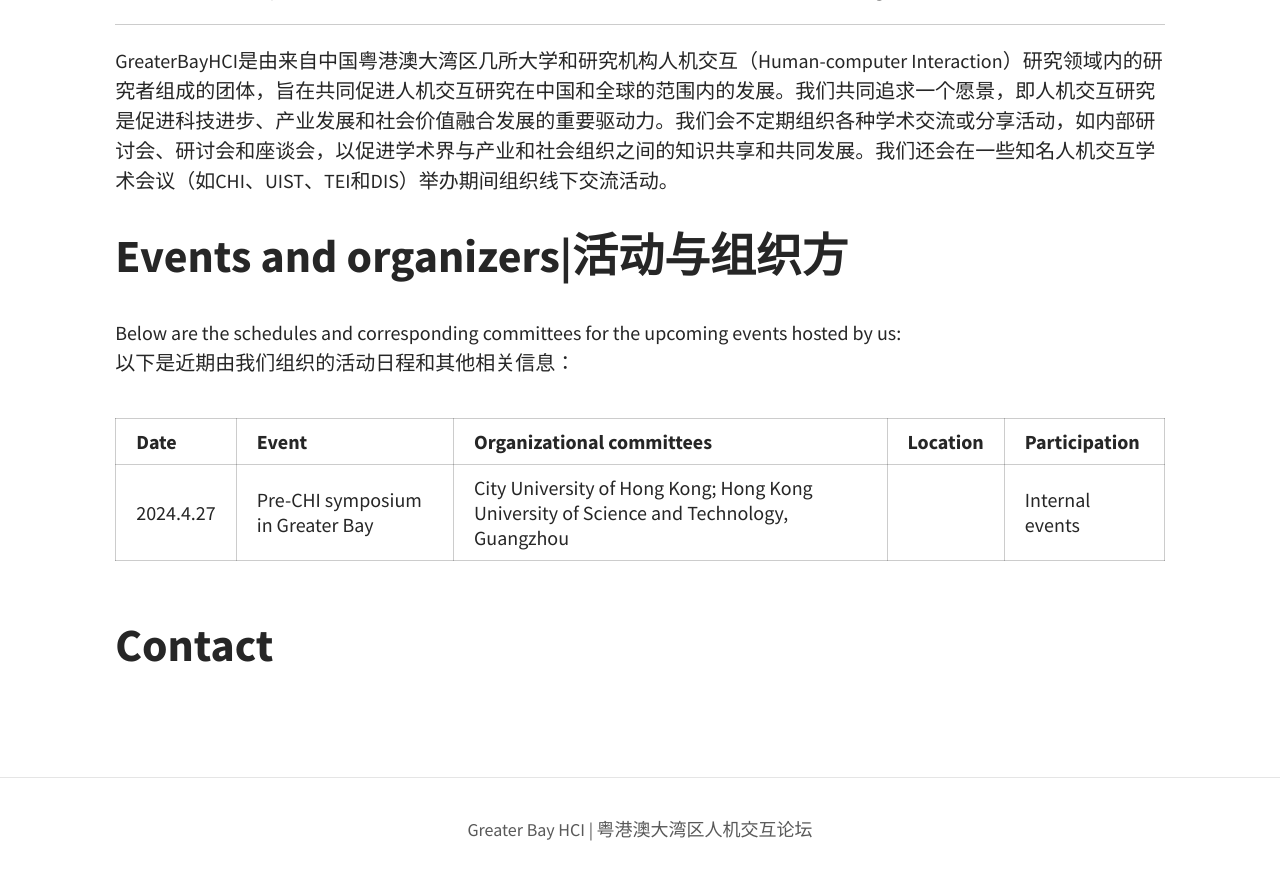
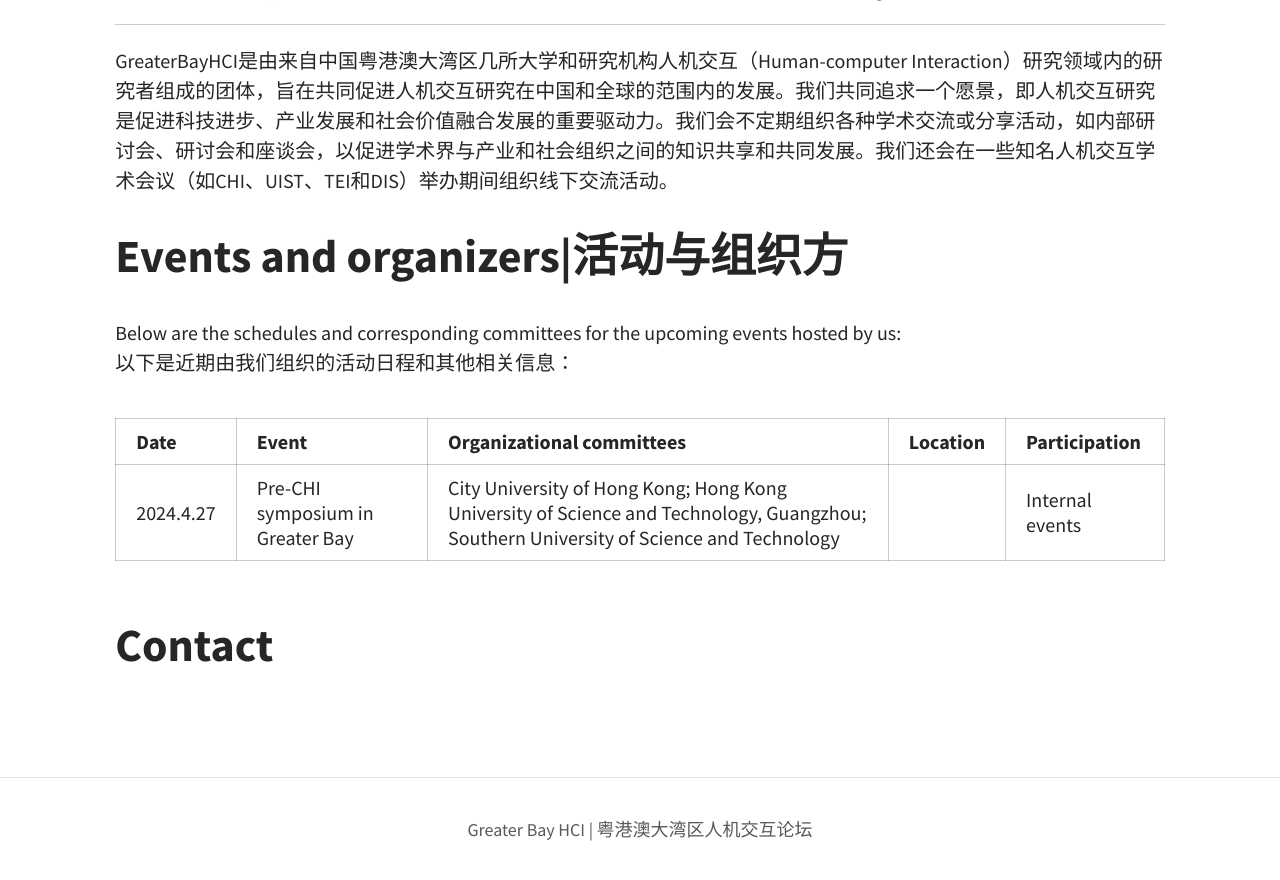
Before and after one commit to Immersive-Design-Group/GBAHCI, a Jekyll site: the page built from index.md, in a window 1280 px wide and 900 px high, scrolled down 778 px. Shown: the top 880 px of the window. Built offline with Jekyll 4.4.1, drawn with Linux system fonts in a browser that asks for light colours; a script that is not in the unit is left out.

Commit message:
Update index.md

```diff
--- a/index.md
+++ b/index.md
@@ -15,6 +15,6 @@
 
 | Date | Event | Organizational committees | Location | Participation  |
 | --- | --- | --- | --- | --- |
-| 2024.4.27 | Pre-CHI symposium in Greater Bay | City University of Hong Kong; Hong Kong University of Science and Technology, Guangzhou | | Internal events |
+| 2024.4.27 | Pre-CHI symposium in Greater Bay | City University of Hong Kong; Hong Kong University of Science and Technology, Guangzhou; Southern University of Science and Technology | | Internal events |
 
 # Contact
```
